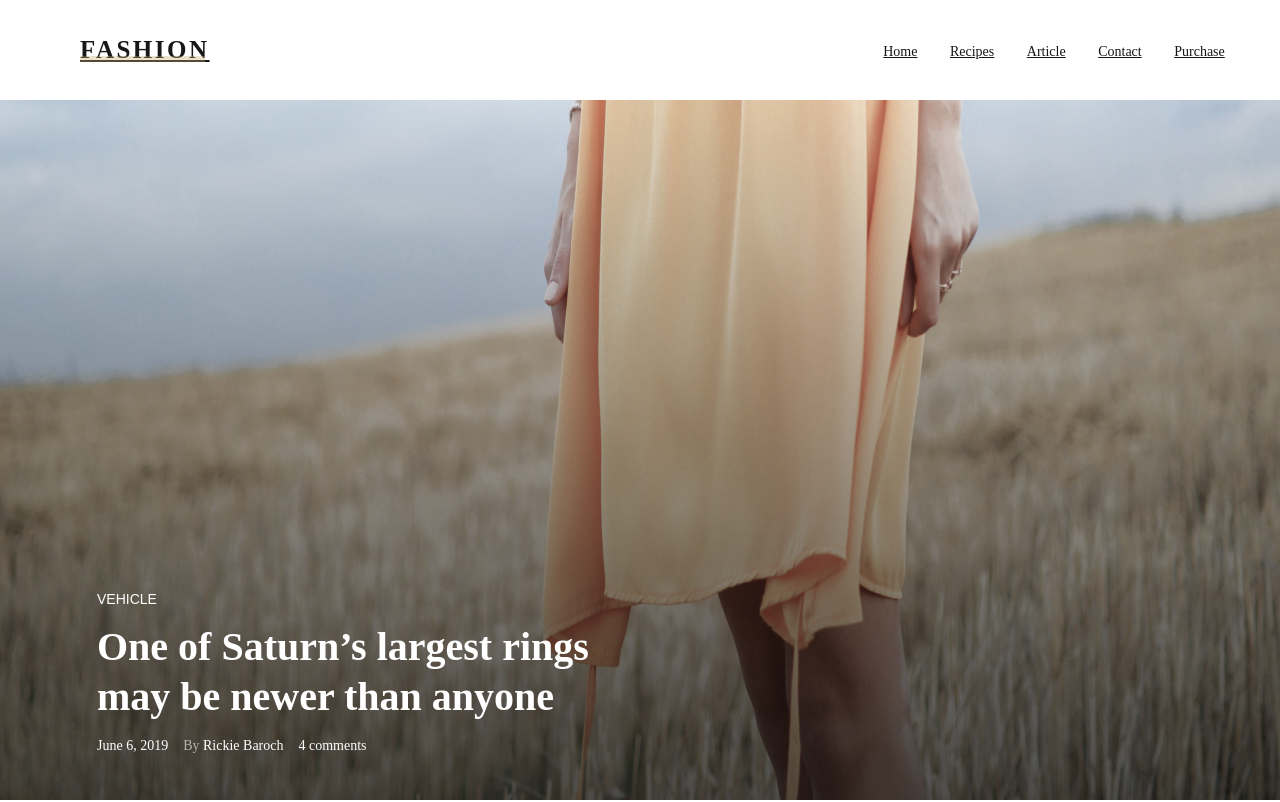
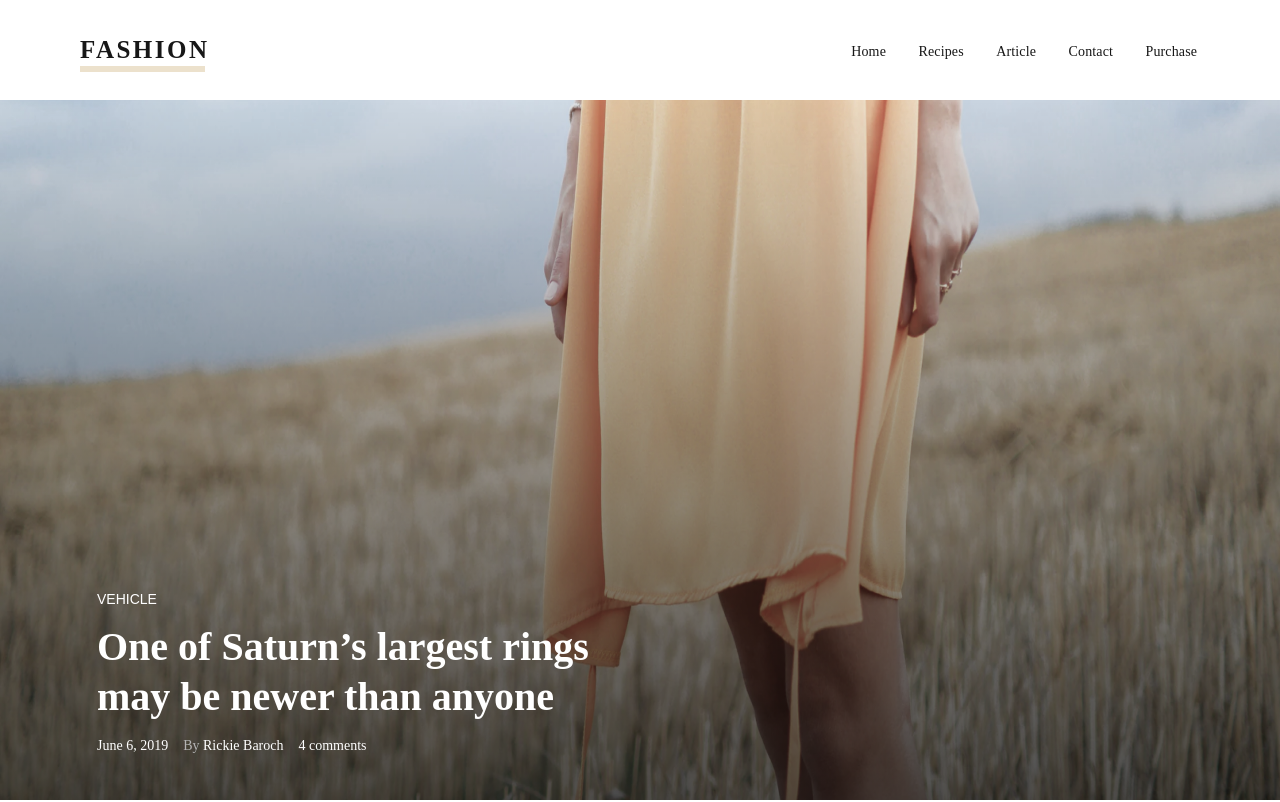
Before and after one commit to FluffyClaws/react-fashion-blog, a React (Create React App) app: page / in a window 1280 px wide. Shown: the top 802 px of the page. Built offline with nearby package versions, Linux system fonts and the light colour scheme.

Commit message:
added materialUI

```diff
--- a/package.json
+++ b/package.json
@@ -3,6 +3,9 @@
   "version": "0.1.0",
   "private": true,
   "dependencies": {
+    "@emotion/react": "^11.11.1",
+    "@emotion/styled": "^11.11.0",
+    "@mui/material": "^5.14.15",
     "@testing-library/jest-dom": "^5.17.0",
     "@testing-library/react": "^13.4.0",
     "@testing-library/user-event": "^13.5.0",
--- a/src/components/Header/Header.scss
+++ b/src/components/Header/Header.scss
@@ -1,29 +1,17 @@
 .header {
   max-width: 1920px;
   height: 100px;
-  display: flex;
-  align-items: center;
   background-color: rgb(255, 255, 255);
 }
 
 .header-container {
   width: 95%;
   margin: 0 auto;
-  padding: 0 15px;
 }
 
 .row {
-  display: flex;
-  flex-wrap: wrap;
   margin: 0 -15px;
   max-width: 1915px;
-}
-
-.col-6 {
-  display: flex;
-  flex: 0 0 50%;
-  max-width: 50%;
-  justify-content: flex-end;
 }
 
 [class*="col-"] {
--- a/src/components/Header/Header.tsx
+++ b/src/components/Header/Header.tsx
@@ -1,22 +1,23 @@
 import React from "react";
 import Menu from "./Menu";
+import Logo from "./Logo";
+import { Container, Grid } from "@mui/material";
 import "./Header.scss";
-import Logo from "./Logo";
 
 const Header: React.FC = () => {
   return (
-    <header className="header">
-      <div className="header-container">
-        <div className="row">
-          <div className="col-6">
+    <Grid container className="header" alignItems="center">
+      <Container className="header-container">
+        <Grid container className="row" spacing={3}>
+          <Grid item xs={6}>
             <Logo />
-          </div>
-          <div className="col-6">
+          </Grid>
+          <Grid item xs={6} container justifyContent="flex-end">
             <Menu />
-          </div>
-        </div>
-      </div>
-    </header>
+          </Grid>
+        </Grid>
+      </Container>
+    </Grid>
   );
 };
 
--- a/src/components/Header/Logo.scss
+++ b/src/components/Header/Logo.scss
@@ -13,6 +13,7 @@
   width: 126px;
   letter-spacing: 2.5px;
   color: #171717;
+  text-decoration: none;
 }
 
 .rectangle {
@@ -21,5 +22,4 @@
   top: 22px;
   opacity: 0.35;
   background-color: #c9a96e;
-  position: inherit;
 }
--- a/src/components/Header/Logo.tsx
+++ b/src/components/Header/Logo.tsx
@@ -1,12 +1,15 @@
 import React from "react";
+import { Box, Typography } from "@mui/material";
 import "./Logo.scss";
 
 const Logo: React.FC = () => {
   return (
-    <div className="logo">
-      <a href="#">FASHION</a>
-      <div className="rectangle"></div>
-    </div>
+    <Box className="logo">
+      <Typography component="a" href="#" variant="h5">
+        FASHION
+      </Typography>
+      <Box className="rectangle"></Box>
+    </Box>
   );
 };
 
--- a/src/components/Header/Menu.scss
+++ b/src/components/Header/Menu.scss
@@ -16,6 +16,7 @@
   padding-bottom: 6px;
   padding-left: 16.25px;
   padding-right: 16.25px;
+  text-decoration: none;
 }
 
 .menu a:hover {
--- a/src/components/Header/Menu.tsx
+++ b/src/components/Header/Menu.tsx
@@ -1,15 +1,26 @@
 import React from "react";
+import { Box, Typography } from "@mui/material";
 import "./Menu.scss";
 
 const Menu: React.FC = () => {
   return (
-    <div className="menu">
-      <a href="#">Home</a>
-      <a href="#">Recipes</a>
-      <a href="#">Article</a>
-      <a href="#">Contact</a>
-      <a href="#">Purchase</a>
-    </div>
+    <Box className="menu">
+      <Typography component="a" href="#" variant="body1">
+        Home
+      </Typography>
+      <Typography component="a" href="#" variant="body1">
+        Recipes
+      </Typography>
+      <Typography component="a" href="#" variant="body1">
+        Article
+      </Typography>
+      <Typography component="a" href="#" variant="body1">
+        Contact
+      </Typography>
+      <Typography component="a" href="#" variant="body1">
+        Purchase
+      </Typography>
+    </Box>
   );
 };
 
```
Also changed, not shown: 1 other file (tests, documents, lock files or other folders).
